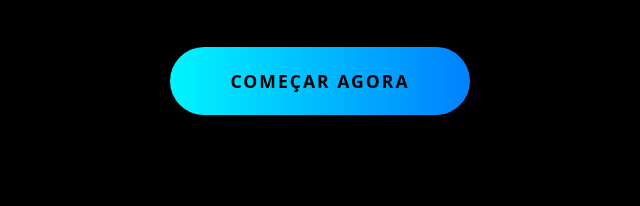
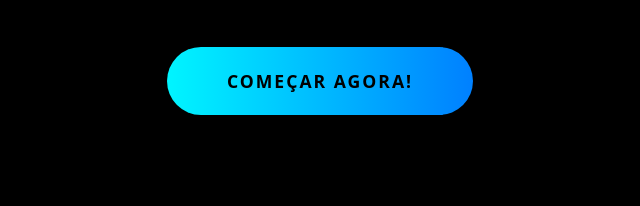
Before and after one commit to ScatmanVit/Landing_Page_CSS, a plain HTML site: page index.html in a window 1280 px wide. Shown: the part 251-457 px from the top of the page, 320-960 px from the left. Drawn offline with Linux system fonts and the light colour scheme.

Commit message:
Projeto Finalizado!

```diff
--- a/index.html
+++ b/index.html
@@ -10,7 +10,7 @@
    <header class="container">
       <h1 class="gradient-text">DevClub</h1>
       <p class="subtitle">O método mais rápido e eficiente</p>
-      <a href="#" class="hero-button">Começar Agora</a>
+      <a href="#" class="hero-button">Começar Agora!</a>
    </header>
 
    <section class="benefits container">
```
